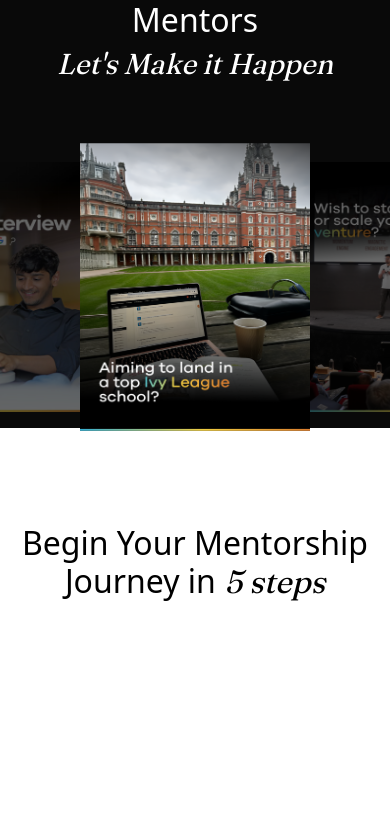
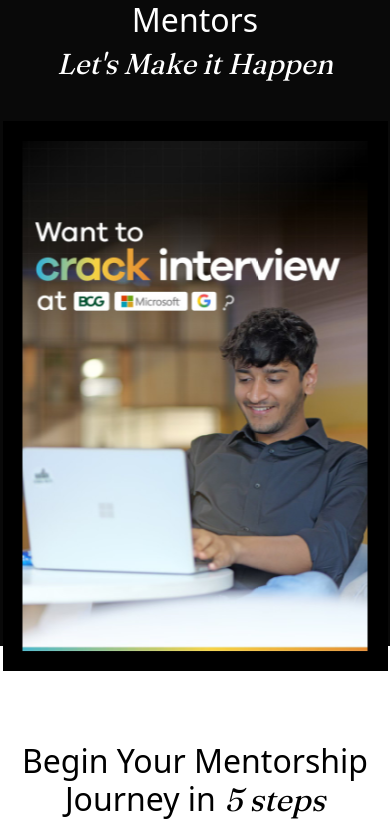
Before and after one commit to Ankitsaini406/master-test, a Next.js app: page / in a window 390 px wide. Shown: the part 4874-5704 px from the top of the page. Built offline with nearby package versions, Linux system fonts and the light colour scheme.

Commit message:
slider update

```diff
--- a/src/components/home/gole.tsx
+++ b/src/components/home/gole.tsx
@@ -1,6 +1,6 @@
 "use client";
 
-import { useState, useRef, useLayoutEffect } from "react";
+import { useState, useRef, useCallback, useEffect, useLayoutEffect } from "react";
 import gsap from "gsap";
 import style from "@/src/styles/gole.module.css";
 import Image from "next/image";
@@ -138,61 +138,133 @@ interface SliderProps {
 }
 
 export function Slider({ images }: SliderProps) {
-    const [sliderImages, setSliderImages] = useState(images);
-    const middleIndex = Math.floor(sliderImages.length / 2);
+    const extendedSlides = [...images, ...images, ...images];
+
     const trackRef = useRef<HTMLDivElement>(null);
+    const activeIndex = useRef(images.length);
+    const isAnimating = useRef(false);
 
-    const handleClick = (index: number) => {
-        if (index === middleIndex) return;
+    const gap = 20;
+    const speed = 0.8;
 
-        const offset = index - middleIndex;
-        let newImages;
+    const updateSlides = (index: number) => {
+        if (!trackRef.current) return;
 
-        if (offset > 0) {
-            newImages = sliderImages.slice(offset).concat(sliderImages.slice(0, offset));
+        const slides = Array.from(
+            trackRef.current.children
+        ) as HTMLElement[];
+
+        slides.forEach((slide, i) => {
+            let scale = 0.85;
+            let opacity = 0.4;
+            let zIndex = 1;
+
+            if (i === index) {
+                scale = 1.1;
+                opacity = 1;
+                zIndex = 10;
+            } else if (i === index - 1 || i === index + 1) {
+                scale = 0.95;
+                opacity = 0.7;
+                zIndex = 5;
+            }
+
+            gsap.to(slide, {
+                scale,
+                opacity,
+                duration: 0.6,
+                ease: "power3.out",
+            });
+
+            slide.style.zIndex = zIndex.toString();
+        });
+    };
+
+    const moveToIndex = (index: number, immediate = false) => {
+        if (!trackRef.current) return;
+
+        const slide = trackRef.current.children[0] as HTMLElement;
+        const slideWidth = slide.offsetWidth;
+
+        const totalMove = index * (slideWidth + gap);
+        const centerOffset = (window.innerWidth - slideWidth) / 2;
+        const xValue = -totalMove + centerOffset;
+
+        updateSlides(index);
+
+        if (immediate) {
+            gsap.set(trackRef.current, { x: xValue });
         } else {
-            newImages = sliderImages
-                .slice(offset + sliderImages.length)
-                .concat(sliderImages.slice(0, offset + sliderImages.length));
-        }
+            if (isAnimating.current) return;
+            isAnimating.current = true;
 
-        if (trackRef.current) {
-            // Animate out
             gsap.to(trackRef.current, {
-                x: -offset * 300, // Approximate movement
-                opacity: 0.5,
-                duration: 0.3,
+                x: xValue,
+                duration: speed,
+                ease: "power3.out",
                 onComplete: () => {
-                    // Swap images and reset position instantly
-                    setSliderImages(newImages);
-                    gsap.set(trackRef.current, { x: 0, opacity: 1 });
+                    isAnimating.current = false;
+
+                    // Seamless reset
+                    if (index >= images.length * 2) {
+                        activeIndex.current = index - images.length;
+                        moveToIndex(activeIndex.current, true);
+                    }
+
+                    if (index < images.length) {
+                        activeIndex.current = index + images.length;
+                        moveToIndex(activeIndex.current, true);
+                    }
                 },
             });
         }
     };
 
+    // Initialize
+    useEffect(() => {
+        moveToIndex(activeIndex.current, true);
+
+        const interval = setInterval(() => {
+            activeIndex.current += 1;
+            moveToIndex(activeIndex.current);
+        }, 4000);
+
+        return () => clearInterval(interval);
+    }, []);
+
+    // Resize fix
+    useEffect(() => {
+        const handleResize = () =>
+            moveToIndex(activeIndex.current, true);
+
+        window.addEventListener("resize", handleResize);
+        return () =>
+            window.removeEventListener("resize", handleResize);
+    }, []);
+
     return (
         <div className={style.sliderWrapper}>
             <div className={style.sliderTrack} ref={trackRef}>
-                {sliderImages.map((img, i) => {
-                    let className = style.slide;
-                    if (i === middleIndex) className += ` ${style.active}`;
-                    else className += ` ${style.inactive}`;
-
-                    if (i === middleIndex) className += ` ${style.active}`;
-                    else if (i === middleIndex - 1 || i === middleIndex + 1) className += ` ${style.near}`;
-                    else className += ` ${style.far}`;
-
-                    return (
-                        <div
-                            key={`${img}-${i}`} // Unique key to force re-render on shuffle
-                            className={className}
-                            onClick={() => handleClick(i)}
-                        >
-                            <Image src={img} fill alt="slide" />
+                {extendedSlides.map((img, i) => (
+                    <div
+                        key={`${img}-${i}`}
+                        className={style.slide}
+                        onClick={() => {
+                            activeIndex.current = i;
+                            moveToIndex(i);
+                        }}
+                    >
+                        <div className={style.imageContainer}>
+                            <Image
+                                src={img}
+                                fill
+                                alt="Mentor"
+                                sizes="350px"
+                                draggable={false}
+                            />
                         </div>
-                    );
-                })}
+                    </div>
+                ))}
             </div>
         </div>
     );
--- a/src/components/layout/navbar.tsx
+++ b/src/components/layout/navbar.tsx
@@ -37,8 +37,8 @@ export default function Navbar() {
                         <button className="pri-button">
                             Login
                             <span className="icon-wrapper">
-                                <img src="/icons/arrow.svg" className="btn-icon icon1" />
-                                <img src="/icons/arrow.svg" className="btn-icon icon2" />
+                                <img src="/icons/arrow.svg" className="btn-icon icon1" style={{ filter: "invert(1)" }} />
+                                <img src="/icons/arrow.svg" className="btn-icon icon2" style={{ filter: "invert(1)" }} />
                             </span>
                         </button>
                     </div>
--- a/src/styles/faq.module.css
+++ b/src/styles/faq.module.css
@@ -223,6 +223,19 @@
 /* --- RESPONSIVE --- */
 
 @media (max-width: 768px) {
+
+    .sidebar {
+        max-width: 100%;
+        width: 100%;
+    }
+
+    .catLink {
+        white-space: nowrap;
+    }
+}
+
+@media (max-width: 430px) {
+
     .contentWrapper {
         flex-direction: column;
     }
@@ -234,15 +247,14 @@
 
     .stickyNav {
         position: relative;
+        flex-direction: row;
+        max-width: 100%;
+        padding: 16px;
+        gap: 32px;
+        overflow-x: auto;
+        flex-wrap: nowrap;
         top: 0;
     }
-
-    .catLink {
-        white-space: nowrap;
-    }
-}
-
-@media (max-width: 430px) {
 
     .icon::before,
     .icon::after {
--- a/src/styles/gole.module.css
+++ b/src/styles/gole.module.css
@@ -119,59 +119,50 @@
 /* =========================
    4. Slider (Bottom)
    ========================= */
+
 .sliderWrapper {
     width: 100%;
-    z-index: 2;
-    display: flex;
-    justify-content: center;
-    overflow: visible;
+    /* padding: 100px 0; */
+    position: relative;
+    background-color: transparent;
 }
 
 .sliderTrack {
     display: flex;
     align-items: center;
-    /* gap: 2rem; */
-    padding: 1rem 2rem;
+    gap: 20px; /* Space between slides */
+    will-change: transform;
+    cursor: grab;
+    transform: translateZ(0);
 }
 
 .slide {
+    flex: 0 0 350px; /* Fixed width for consistent loop math */
+    height: 500px;
     position: relative;
-    width: 350px;
-    height: 500px;
-    overflow: visible;
+    transition: transform 0.8s cubic-bezier(0.2, 1, 0.3, 1),
+                opacity 0.8s cubic-bezier(0.2, 1, 0.3, 1);
+    opacity: 0.4;
+    transform: scale(0.85) translateZ(0);
     cursor: pointer;
-    transition: all 0.5s ease;
-    flex-shrink: 0;
-    background-color: var(--foreground);
+    backface-visibility: hidden;
+    transform-style: preserve-3d;
+    will-change: transform, opacity;
+}
+
+.imageContainer {
+    width: 100%;
+    height: 100%;
+    position: relative;
+    /* YOUR REQUESTED STYLES */
+    border: 18px solid #000;
+    background: #000;
+    overflow: hidden;
+    box-sizing: border-box;
 }
 
 .slide img {
-    width: 100%;
-    height: 100%;
-    object-fit: fill;
-}
-
-/* Active Slide Style */
-.active {
-    transform: scale(1.15);
-    z-index: 10;
-}
-
-.inactive::after {
-    content: "";
-    position: absolute;
-    inset: 0;
-    background: rgba(0, 0, 0, 0.6);
-}
-
-.slide.near {
-    transform: scale(1);
-    z-index: 2;
-}
-
-.slide.far {
-    transform: scale(0.9);
-    z-index: 1;
+    object-fit: cover; /* Ensures full image coverage */
 }
 
 /* =========================
@@ -188,13 +179,8 @@
         padding-top: 0rem;
     }
 
-        .gridItem {
+    .gridItem {
         flex: 0 0 200px;
-    }
-
-    .slide {
-        width: 280px;
-        height: 400px;
     }
 }
 
@@ -219,16 +205,6 @@
     .textBox {
         padding: 4rem 1rem;
     }
-
-    .sliderWrapper {
-        bottom: 0;
-        /* Reset bottom offset for mobile */
-    }
-
-    .slide {
-        width: 200px;
-        height: 250px;
-    }
 }
 
 @media (max-width: 480px) {
```
